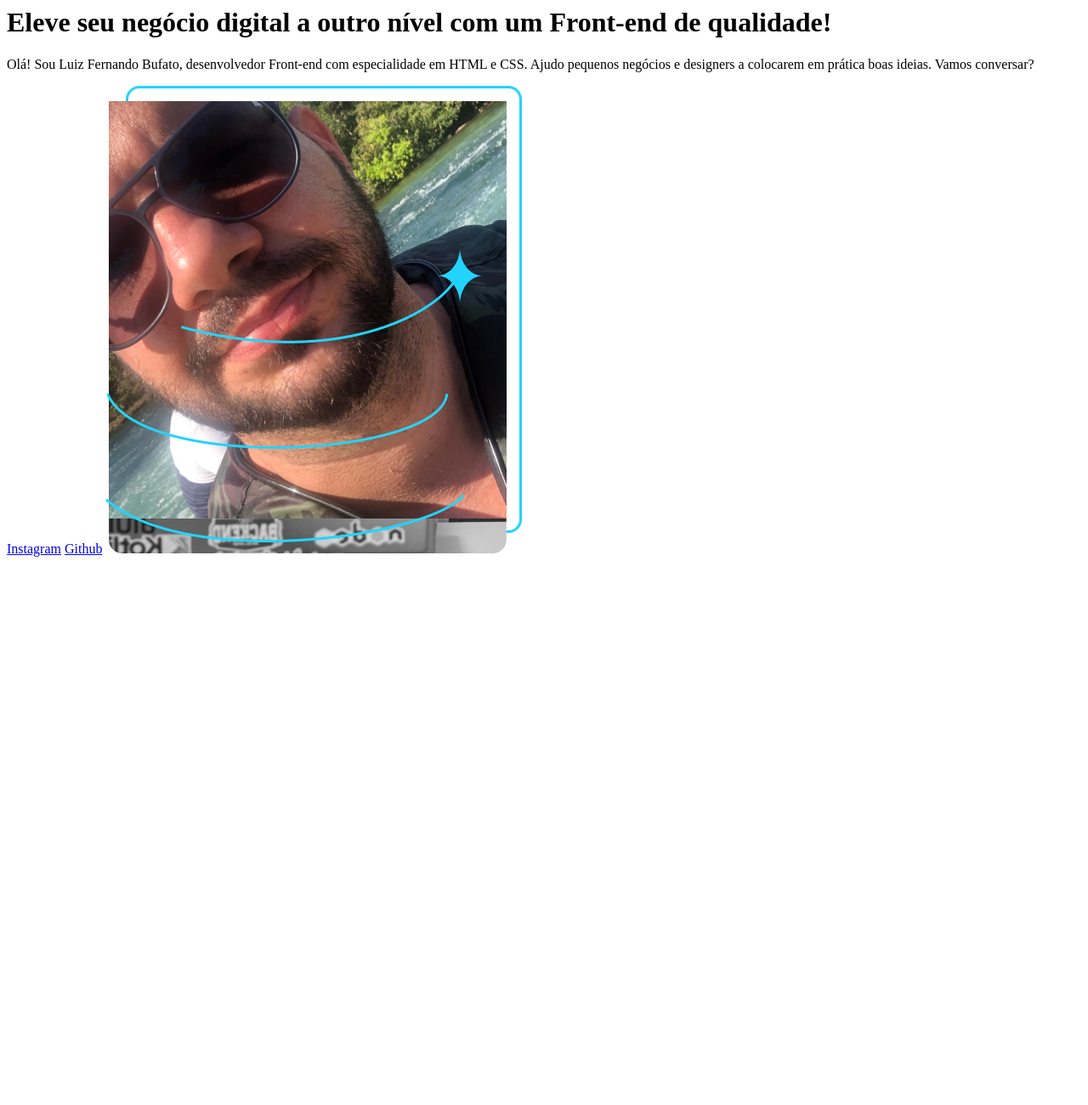
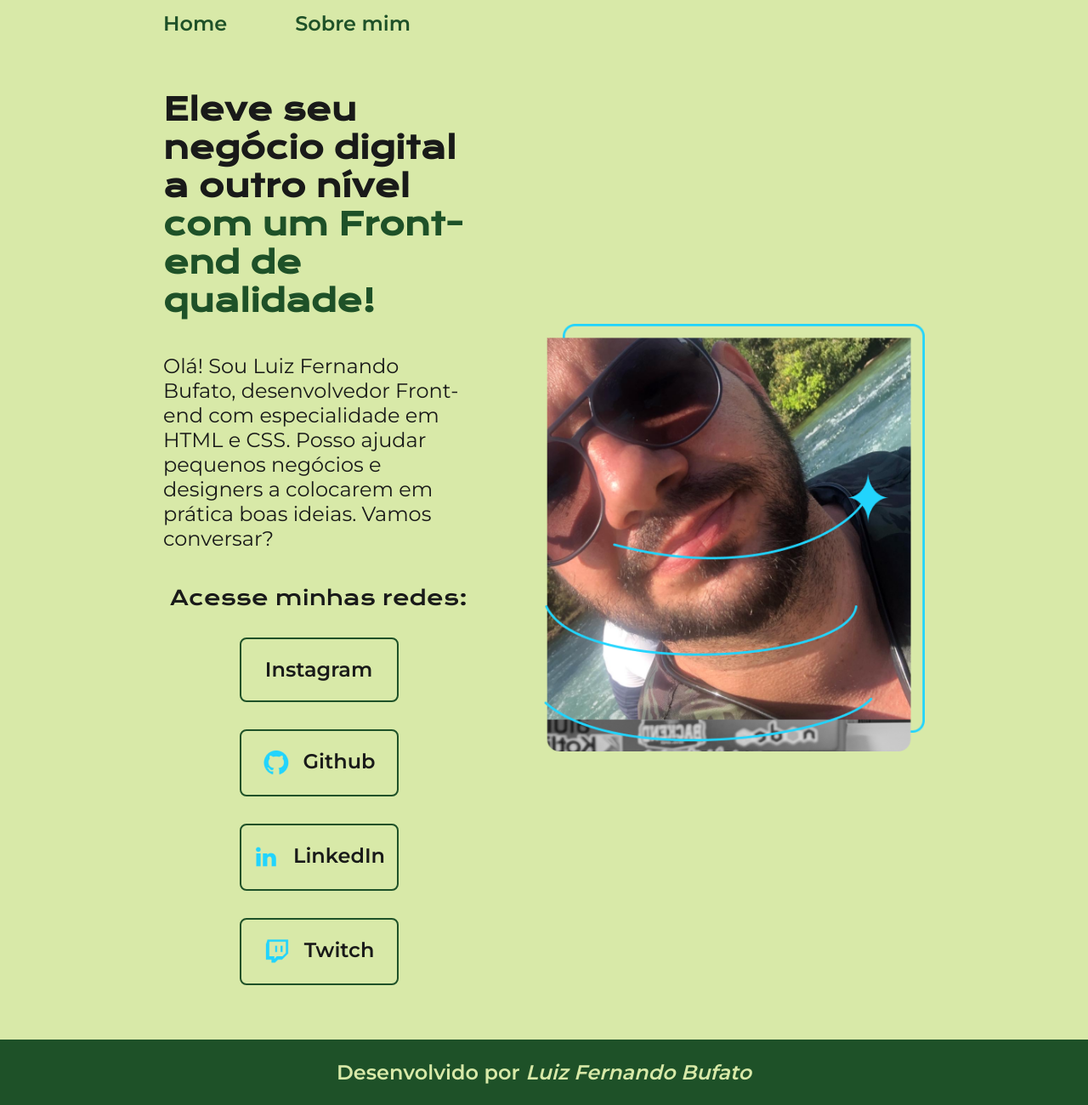
Before and after one commit to LordBufato/Portf-lio, a plain HTML site: page index.html in a window 1280 px wide. Shown: the part 13-1313 px from the top of the page at 85% size. Before the commit the page ends 800 px from the top, so only its background shows below. Drawn offline with nearby package versions, Linux system fonts and the light colour scheme.

Commit message:
novo save

```diff
--- a/index.html
+++ b/index.html
@@ -5,18 +5,38 @@
     <meta http-equiv="X-UA-Compatible" content="IE=edge">
     <meta name="viewport" content="width=device-width, initial-scale=1.0">
     <title>Portifolio</title>
-</head>
+    <link rel="stylesheet" href="./style/style.css">
 <body>
-    <header></header>
-    <main>
-        <h1>Eleve seu negócio digital a outro nível
-        <strong> com um Front-end de qualidade!
-        </strong></h1>
-        <p>Olá! Sou Luiz Fernando Bufato, desenvolvedor Front-end com especialidade em HTML e CSS. Ajudo pequenos negócios e designers a colocarem em prática boas ideias. Vamos conversar?</p>
-        <a href="https://www.instagram.com/lordbufato">Instagram</a>
-        <a href="https://github.com/LordBufato">Github</a>
-        <img src="./imagem.png" alt="Foto pessoal">
+    <header class="cabecalho">
+        <nav class="cabecalho__menu">
+            <a class="cabecalho__menu__link" href="index.html">Home</a>
+            <a class="cabecalho__menu__link" href="about.html">Sobre mim</a>
+        </nav>
+    </header>
+    <main class="apresentacao">
+            <section class="apresentacao__conteudo">
+            <h1 class="apresentacao__conteudo__titulo">Eleve seu negócio digital a outro nível
+            <strong class="titulo-destaque"> com um Front-end de qualidade!
+            </strong></h1>
+            <p class="apresentacao__conteudo__texto">Olá! Sou Luiz Fernando Bufato, desenvolvedor Front-end com especialidade em HTML e CSS. Posso ajudar pequenos negócios e designers a colocarem em prática boas ideias. Vamos conversar?</p>
+            <div class="apresentacao__links">
+                <h2 class="apresentacao__links__subtitulo">Acesse minhas redes:</h2>
+                <a class="apresentacao__links__navegacao"href="https://www.instagram.com/lordbufato" target="_blank">Instagram</a>
+                <a class="apresentacao__links__navegacao" href="https://github.com/LordBufato" target="_blank">
+                    <img src="./assets/Logo Github.png">
+                    Github</a>
+                <a class="apresentacao__links__navegacao" href="https://www.linkedin.com/in/luiz-fernando-bufato/" target="_blank">
+                    <img src="./assets/Logo linkedin.png">
+                    LinkedIn</a>
+                <a class="apresentacao__links__navegacao" href="https://www.twitch.tv/olordbufato" target="_blank">
+                    <img src="assets/Logo Twitch.png"> Twitch
+                </a>
+            </div>
+    </section>
+        <img class="apresentacao__imagem" src="./assets/imagem.png" alt="Foto pessoal">
         </main>
-    <footer></footer>
+    <footer class="rodape">
+        <p><strong>Desenvolvido por <i>Luiz Fernando Bufato</i></strong></p>
+    </footer>
 </body>
 </html>
--- a/style.css
+++ /dev/null
@@ -1,13 +0,0 @@
-* {
-    margin: 0;
-    padding: 0;
-}
-
-body {
-    background-color: #013029;
-    color: #f7a083;
-}
-
-.titulo-destaque {
-    color: #22d4fd;
-}
--- /dev/null
+++ b/style/style.css
@@ -0,0 +1,139 @@
+@import url('https://fonts.googleapis.com/css2?family=Krona+One&family=Montserrat:wght@400;600&family=Roboto:wght@400;700&display=swap');
+
+:root {
+    --cor-primaria: #D8E9A8;
+    --cor-segundaria: #191A19;
+    --cor-terciaria: #1E5128;
+    --cor-hover: #4E9F3D;
+
+    --fonte-primaria:'Krona One', sans-serif;
+    --fonte-secundaria: 'Montserrat', sans-serif;
+}
+* {
+    margin: 0;
+    padding: 0;
+}
+
+body {
+    background-color: var(--cor-primaria);
+    color: var(--cor-segundaria);
+    box-sizing: border-box;
+}
+
+.cabecalho {
+    padding: 2% 0% 0% 15%;
+
+}
+
+.cabecalho__menu{
+    display: flex;
+    gap:80px;
+}
+
+.cabecalho__menu__link {
+    font-family: var(--fonte-secundaria);
+    font-weight: 600;
+    font-size: 1.5rem;
+    color:var(--cor-terciaria);
+    text-decoration: none;
+}
+
+.apresentacao {
+    display: flex;
+    align-items: center;
+    justify-content: space-between;
+    padding: 5% 15%;
+    gap: 82px;
+}
+
+.apresentacao__conteudo {
+    width: 50%;
+    display: flex;
+    flex-direction: column;
+    gap: 40px;
+}
+
+.apresentacao__conteudo__titulo{
+    font-size: 2.25rem;
+    font-family: var(--fonte-primaria);
+
+}
+
+.titulo-destaque {
+    color: var(--cor-terciaria);
+}
+
+.apresentacao__conteudo__texto{
+    font-size: 1.5rem;
+    font-family: var(--fonte-secundaria);
+
+}
+
+.apresentacao__links {
+    display: flex;
+    flex-direction: column;
+    align-items:center;
+    justify-content: space-between;
+    gap: 32px;
+}
+
+.apresentacao__links__subtitulo {
+    font-family: var(--fonte-primaria);
+    font-weight: 400;
+    font-size: 1.5rem;
+}
+
+.apresentacao__links__navegacao {
+    display: flex;
+    justify-content: center;
+    gap: 16px;
+    width: 50%;
+    text-align: center;
+    border-radius: 8px;
+    font-size: 1.5rem;
+    font-weight: 600;
+    padding: 21.5px 0;
+    color: var(--cor-segundaria);
+    font-family: var(--fonte-secundaria);
+    text-decoration: none;
+    border: 2px solid var(--cor-terciaria);
+}
+
+.apresentacao__links__navegacao:hover{
+    background-color: var(--cor-hover);
+}
+
+.apresentacao__imagem {
+    width: 50%;
+}
+
+.rodape {
+    padding: 24px;
+    color: var(--cor-primaria);
+    background-color: var(--cor-terciaria);
+    text-align: center;
+    font-family: var(--fonte-secundaria);
+    font-size: 1.5rem;
+    font-weight: 400;
+}
+
+
+@media (max-width: 1200px) {
+    .cabecalho {
+        padding: 10%;
+    }
+
+    .cabecalho__menu{
+        justify-content: center;
+    }
+
+    .apresentacao {
+        flex-direction: column-reverse;
+        padding: 5%;
+    }
+
+    .apresentacao__conteudo {
+        width: auto;
+    }
+
+}
```
Also changed, not shown: about.html (added, +29 -0 lines), assets/Logo Github.png (added), assets/Logo Twitch.png (added), assets/Logo linkedin.png (added), assets/imagem.png (renamed from imagem.png).
